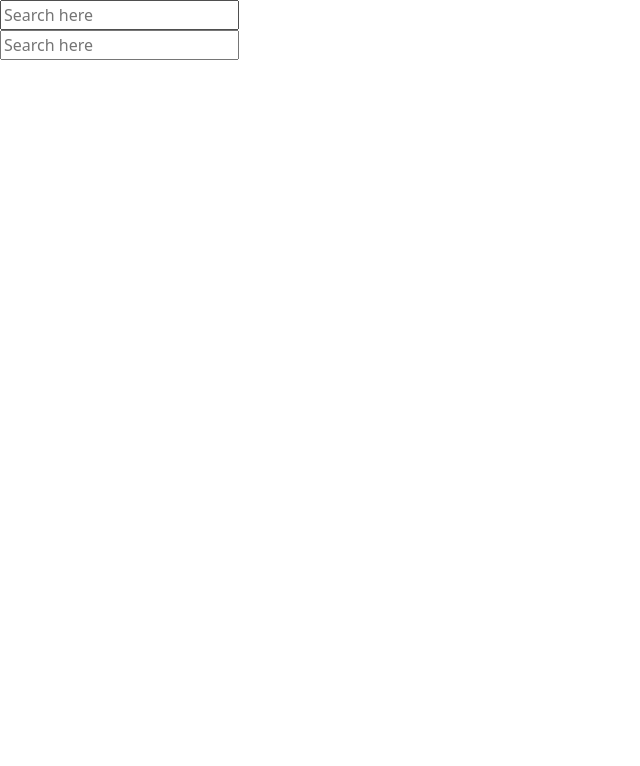
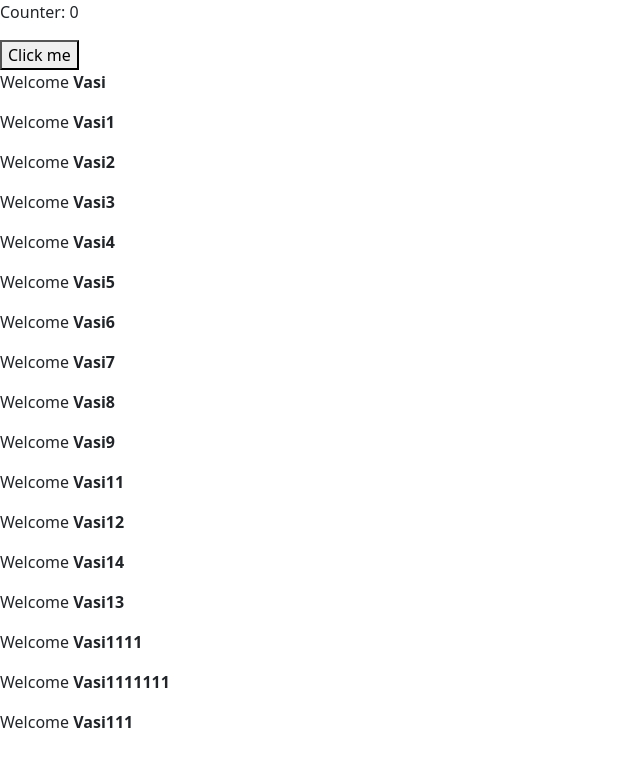
Before and after one commit to xDAnkit/react-js-lab-session, a React (Vite) app: page / in a window 1280 px wide. Shown: the top 766 px of the page, without its empty margins (0-640 px from the left). Built offline with nearby package versions, Linux system fonts and the light colour scheme.

Commit message:
Dat 11 - react.memo

```diff
--- a/src/Day-10/useEffect/indexv3.jsx
+++ b/src/Day-10/useEffect/indexv3.jsx
@@ -5,6 +5,21 @@ const MyCompV3 = () => {
   const [search, setSearch] = useState("");
   const [search2, setSearch2] = useState("");
   const [list, setList] = useState([]);
+
+  const [users, setUsers] = useState([]); //[{},{}]
+  const [searchValue, setSearchValue] = useState("");
+  const [filterUser, setFilterUser] = useState([]); //[{},{}]
+
+  const handelFilter = () => {
+    // We'll retrive filter data from the users array
+    const filteredResults = users.filter((item) => {
+      return item.name.toLowerCase().search(searchValue.toLowerCase()) === 0;
+    });
+
+    setFilterUser(filteredResults)
+
+
+  };
 
   useEffect(() => {
     console.log("LN 9 Search: ", search);
--- /dev/null
+++ b/src/Day-11/Greetings.jsx
@@ -0,0 +1,13 @@
+import { memo } from "react";
+const Greetings = ({ name }) => {
+  console.log("Rendering Greetings", name);
+  return (
+    <>
+      <p>
+        Welcome <strong>{name}</strong>
+      </p>
+    </>
+  );
+};
+
+export default memo(Greetings);
--- /dev/null
+++ b/src/Day-11/index.jsx
@@ -0,0 +1,35 @@
+import { useState } from "react";
+import Greetings from "./Greetings";
+
+const Day11V1 = () => {
+  const [counter, setCounter] = useState(0);
+  return (
+    <>
+      <div>
+        <p>Counter: {counter}</p>
+        <button onClick={() => setCounter(counter + 1)}>Click me</button>
+      </div>
+      <div>
+        <Greetings name="Vasi" counter={counter} />
+        <Greetings name="Vasi1" />
+        <Greetings name="Vasi2" />
+        <Greetings name="Vasi3" counter={counter} />
+        <Greetings name="Vasi4" />
+        <Greetings name="Vasi5" />
+        <Greetings name="Vasi6" />
+        <Greetings name="Vasi7" />
+        <Greetings name="Vasi8" />
+        <Greetings name="Vasi9" />
+        <Greetings name="Vasi11" />
+        <Greetings name="Vasi12" />
+        <Greetings name="Vasi14" />
+        <Greetings name="Vasi13" />
+        <Greetings name="Vasi1111" />
+        <Greetings name="Vasi1111111" />
+        <Greetings name="Vasi111" />
+      </div>
+    </>
+  );
+};
+
+export default Day11V1;
--- a/src/main.jsx
+++ b/src/main.jsx
@@ -12,9 +12,10 @@ import LifecycleV1 from "./Day-9/Lifecycle";
 import LifecycleV3 from "./Day-9/Lifecycle/indexV3";
 import MeraCompV1 from "./Day-10/useEffect";
 import MyCompV3 from "./Day-10/useEffect/indexv3";
+import Day11V1 from "./Day-11";
 
 ReactDOM.createRoot(document.getElementById("root")).render(
   <>
-    <MyCompV3 />
+    <Day11V1 />
   </>
 );
```
